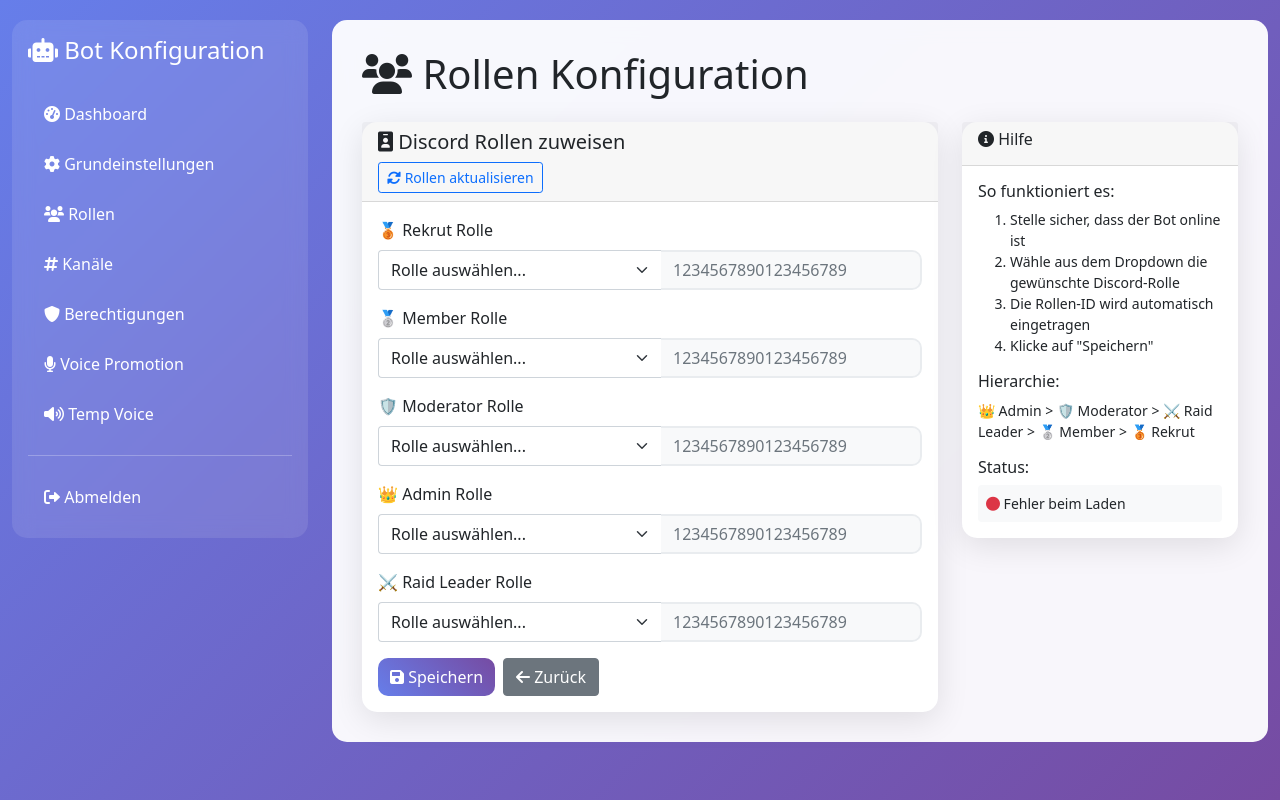
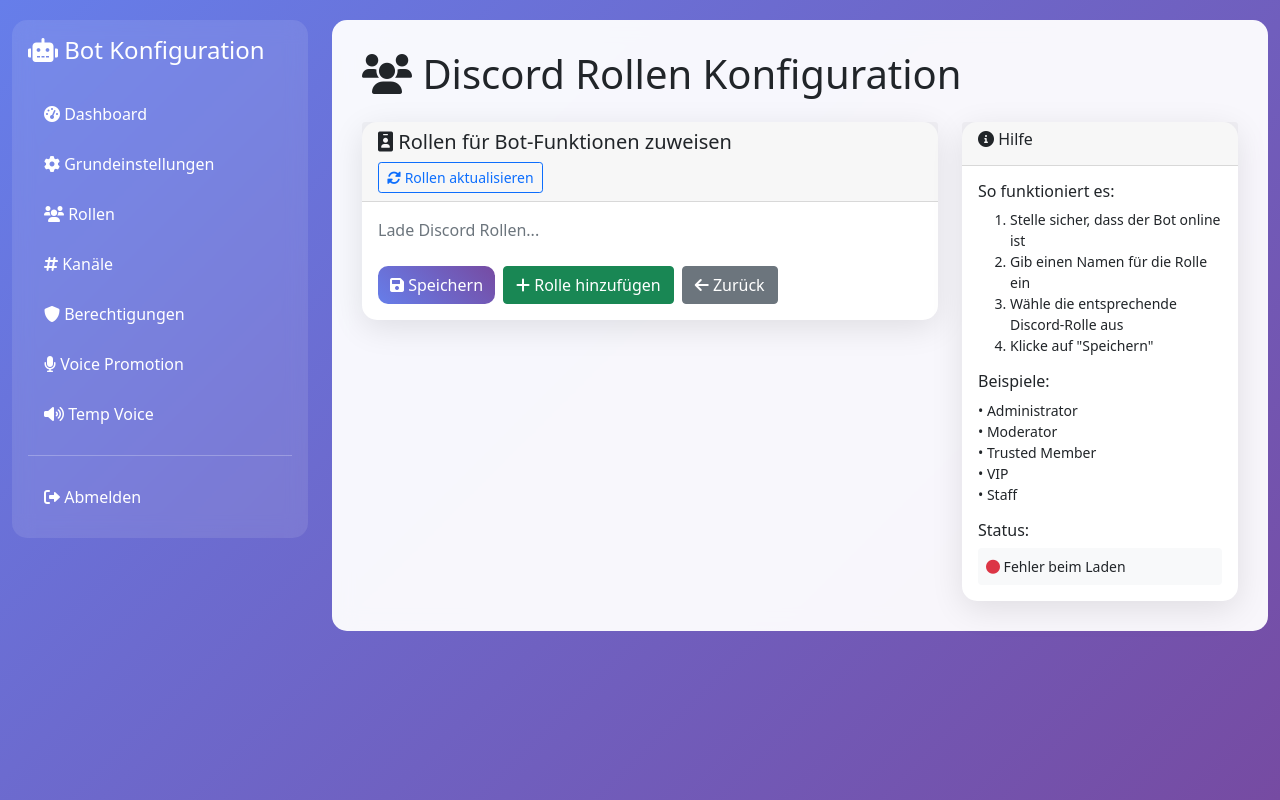
Before and after one commit to Mianthlatil/DiscordBot, a Flask app: template templates/roles.html in a window 1280 px wide. Run offline with Flask 3, Linux system fonts and the light colour scheme; the template is opened without the code that fills it, so the values that code supplies are empty.

Commit message:
Assistant checkpoint: Replace internal roles with custom Discord roles
Assistant generated file changes:
- run_web.py: Update port to 8080, Update port to 8080
- templates/roles.html: Replace internal roles with dynamic Discord roles
- web_config.py: Update roles route to handle custom Discord roles, Update permissions route to use custom roles, Update update_permission route to handle custom roles
- templates/permissions.html: Update permissions template to use custom roles

---

User prompt:

Ich möchte die internen rollen gar nicht mehr
Sondern nur meine discord rollen als drop-down

Replit-Commit-Author: Assistant
Replit-Commit-Session-Id: 9115f6bc-10f0-4f1e-8481-079f6ab377cf

```diff
--- a/run_web.py
+++ b/run_web.py
@@ -10,7 +10,7 @@ from web_config import app
 
 if __name__ == '__main__':
     print("🌐 Starte Web-Interface für Bot-Konfiguration...")
-    print("📍 URL: http://0.0.0.0:5000")
+    print("📍 URL: http://0.0.0.0:8080")
     print("🔑 Standard-Passwort: admin (kann über ADMIN_PASSWORD Umgebungsvariable geändert werden)")
     print("🔐 Flask Secret Key kann über FLASK_SECRET_KEY Umgebungsvariable gesetzt werden")
     print("\n" + "="*50)
@@ -24,4 +24,4 @@ if __name__ == '__main__':
         os.environ['FLASK_SECRET_KEY'] = 'your-secret-key-change-this-in-production'
         print("⚠️  Verwende Standard Secret Key. Setze FLASK_SECRET_KEY für Sicherheit!")
 
-    app.run(host='0.0.0.0', port=5000, debug=True)
+    app.run(host='0.0.0.0', port=8080, debug=True)
--- a/templates/roles.html
+++ b/templates/roles.html
@@ -6,7 +6,7 @@
 {% block content %}
 <div class="row">
     <div class="col-12">
-        <h1 class="mb-4"><i class="fas fa-users"></i> Rollen Konfiguration</h1>
+        <h1 class="mb-4"><i class="fas fa-users"></i> Discord Rollen Konfiguration</h1>
     </div>
 </div>
 
@@ -14,7 +14,7 @@
     <div class="col-md-8">
         <div class="card">
             <div class="card-header">
-                <h5><i class="fas fa-id-badge"></i> Discord Rollen zuweisen</h5>
+                <h5><i class="fas fa-id-badge"></i> Rollen für Bot-Funktionen zuweisen</h5>
                 <button id="refreshRoles" class="btn btn-sm btn-outline-primary">
                     <i class="fas fa-sync-alt"></i> Rollen aktualisieren
                 </button>
@@ -28,69 +28,16 @@
                 </div>
 
                 <form method="POST" id="roleForm">
-                    <div class="mb-3">
-                        <label for="role_rekrut" class="form-label">🥉 Rekrut Rolle</label>
-                        <div class="input-group">
-                            <select class="form-select discord-role-select" data-target="role_rekrut">
-                                <option value="">Rolle auswählen...</option>
-                            </select>
-                            <input type="text" class="form-control" id="role_rekrut" name="role_rekrut"
-                                   value="{{ config.roles.rekrut if config.roles else '' }}"
-                                   placeholder="1234567890123456789" readonly>
-                        </div>
+                    <div id="roleContainer">
+                        <p class="text-muted">Lade Discord Rollen...</p>
                     </div>
 
-                    <div class="mb-3">
-                        <label for="role_member" class="form-label">🥈 Member Rolle</label>
-                        <div class="input-group">
-                            <select class="form-select discord-role-select" data-target="role_member">
-                                <option value="">Rolle auswählen...</option>
-                            </select>
-                            <input type="text" class="form-control" id="role_member" name="role_member"
-                                   value="{{ config.roles.member if config.roles else '' }}"
-                                   placeholder="1234567890123456789" readonly>
-                        </div>
-                    </div>
-
-                    <div class="mb-3">
-                        <label for="role_moderator" class="form-label">🛡️ Moderator Rolle</label>
-                        <div class="input-group">
-                            <select class="form-select discord-role-select" data-target="role_moderator">
-                                <option value="">Rolle auswählen...</option>
-                            </select>
-                            <input type="text" class="form-control" id="role_moderator" name="role_moderator"
-                                   value="{{ config.roles.moderator if config.roles else '' }}"
-                                   placeholder="1234567890123456789" readonly>
-                        </div>
-                    </div>
-
-                    <div class="mb-3">
-                        <label for="role_admin" class="form-label">👑 Admin Rolle</label>
-                        <div class="input-group">
-                            <select class="form-select discord-role-select" data-target="role_admin">
-                                <option value="">Rolle auswählen...</option>
-                            </select>
-                            <input type="text" class="form-control" id="role_admin" name="role_admin"
-                                   value="{{ config.roles.admin if config.roles else '' }}"
-                                   placeholder="1234567890123456789" readonly>
-                        </div>
-                    </div>
-
-                    <div class="mb-3">
-                        <label for="role_raid_leader" class="form-label">⚔️ Raid Leader Rolle</label>
-                        <div class="input-group">
-                            <select class="form-select discord-role-select" data-target="role_raid_leader">
-                                <option value="">Rolle auswählen...</option>
-                            </select>
-                            <input type="text" class="form-control" id="role_raid_leader" name="role_raid_leader"
-                                   value="{{ config.roles.raid_leader if config.roles else '' }}"
-                                   placeholder="1234567890123456789" readonly>
-                        </div>
-                    </div>
-
-                    <div class="d-flex gap-2">
+                    <div class="d-flex gap-2 mt-4">
                         <button type="submit" class="btn btn-primary">
                             <i class="fas fa-save"></i> Speichern
+                        </button>
+                        <button type="button" id="addRole" class="btn btn-success">
+                            <i class="fas fa-plus"></i> Rolle hinzufügen
                         </button>
                         <a href="{{ url_for('index') }}" class="btn btn-secondary">
                             <i class="fas fa-arrow-left"></i> Zurück
@@ -110,14 +57,18 @@
                 <h6>So funktioniert es:</h6>
                 <ol class="small">
                     <li>Stelle sicher, dass der Bot online ist</li>
-                    <li>Wähle aus dem Dropdown die gewünschte Discord-Rolle</li>
-                    <li>Die Rollen-ID wird automatisch eingetragen</li>
+                    <li>Gib einen Namen für die Rolle ein</li>
+                    <li>Wähle die entsprechende Discord-Rolle aus</li>
                     <li>Klicke auf "Speichern"</li>
                 </ol>
 
-                <h6 class="mt-3">Hierarchie:</h6>
+                <h6 class="mt-3">Beispiele:</h6>
                 <p class="small">
-                    👑 Admin > 🛡️ Moderator > ⚔️ Raid Leader > 🥈 Member > 🥉 Rekrut
+                    • Administrator<br>
+                    • Moderator<br>
+                    • Trusted Member<br>
+                    • VIP<br>
+                    • Staff
                 </p>
 
                 <h6 class="mt-3">Status:</h6>
@@ -130,6 +81,9 @@
 </div>
 
 <script>
+let discordRoles = [];
+let roleCounter = 0;
+
 document.addEventListener('DOMContentLoaded', function() {
     loadDiscordRoles();
 
@@ -138,26 +92,15 @@ document.addEventListener('DOMContentLoaded', function() {
         loadDiscordRoles();
     });
 
-    // Role selection handlers
-    document.querySelectorAll('.discord-role-select').forEach(select => {
-        select.addEventListener('change', function() {
-            const targetId = this.getAttribute('data-target');
-            const targetInput = document.getElementById(targetId);
-
-            if (this.value) {
-                targetInput.value = this.value;
-                targetInput.style.backgroundColor = '#e8f5e8';
-            } else {
-                targetInput.style.backgroundColor = '';
-            }
-        });
+    // Add role button
+    document.getElementById('addRole').addEventListener('click', function() {
+        addRoleRow();
     });
 });
 
 function loadDiscordRoles() {
     const loading = document.getElementById('loading');
     const status = document.getElementById('roleStatus');
-    const selects = document.querySelectorAll('.discord-role-select');
 
     loading.style.display = 'block';
     status.innerHTML = '<i class="fas fa-circle text-warning"></i> Lade Rollen...';
@@ -166,43 +109,18 @@ function loadDiscordRoles() {
         .then(response => response.json())
         .then(roles => {
             loading.style.display = 'none';
+            discordRoles = roles;
 
             if (roles.length === 0) {
                 status.innerHTML = '<i class="fas fa-circle text-danger"></i> Keine Rollen gefunden - Bot offline?';
+                document.getElementById('roleContainer').innerHTML = '<p class="text-danger">Bot ist offline oder keine Rollen gefunden.</p>';
                 return;
             }
 
             status.innerHTML = `<i class="fas fa-circle text-success"></i> ${roles.length} Rollen geladen`;
 
-            // Clear and populate all selects
-            selects.forEach(select => {
-                const currentValue = document.getElementById(select.getAttribute('data-target')).value;
-
-                // Clear existing options except first
-                while (select.children.length > 1) {
-                    select.removeChild(select.lastChild);
-                }
-
-                // Add roles
-                roles.forEach(role => {
-                    const option = document.createElement('option');
-                    option.value = role.id;
-                    option.textContent = role.name;
-
-                    // Set color if available
-                    if (role.color && role.color !== '#000000') {
-                        option.style.color = role.color;
-                    }
-
-                    // Select if this is the current value
-                    if (role.id == currentValue) {
-                        option.selected = true;
-                        select.style.backgroundColor = '#e8f5e8';
-                    }
-
-                    select.appendChild(option);
-                });
-            });
+            // Load existing roles from config
+            loadExistingRoles();
         })
         .catch(error => {
             console.error('Error loading roles:', error);
@@ -210,20 +128,101 @@ function loadDiscordRoles() {
             status.innerHTML = '<i class="fas fa-circle text-danger"></i> Fehler beim Laden';
         });
 }
+
+function loadExistingRoles() {
+    const container = document.getElementById('roleContainer');
+    container.innerHTML = '';
+
+    // Load existing roles from config
+    fetch('/api/config')
+        .then(response => response.json())
+        .then(config => {
+            const existingRoles = config.custom_roles || {};
+
+            if (Object.keys(existingRoles).length === 0) {
+                // Add first empty role row
+                addRoleRow();
+            } else {
+                // Add existing roles
+                Object.entries(existingRoles).forEach(([name, roleId]) => {
+                    addRoleRow(name, roleId);
+                });
+            }
+        })
+        .catch(error => {
+            console.error('Error loading config:', error);
+            addRoleRow(); // Add at least one empty row
+        });
+}
+
+function addRoleRow(name = '', roleId = '') {
+    const container = document.getElementById('roleContainer');
+    const rowId = `role_${roleCounter++}`;
+
+    const roleRow = document.createElement('div');
+    roleRow.className = 'row mb-3 role-row';
+    roleRow.id = rowId;
+
+    roleRow.innerHTML = `
+        <div class="col-md-5">
+            <label class="form-label">Rollen-Name</label>
+            <input type="text" class="form-control role-name" name="role_names[]"
+                   value="${name}" placeholder="z.B. Administrator">
+        </div>
+        <div class="col-md-6">
+            <label class="form-label">Discord Rolle</label>
+            <select class="form-select discord-role-select" name="role_ids[]">
+                <option value="">Rolle auswählen...</option>
+                ${discordRoles.map(role => `
+                    <option value="${role.id}" ${role.id == roleId ? 'selected' : ''}
+                            ${role.color && role.color !== '#000000' ? `style="color: ${role.color}"` : ''}>
+                        ${role.name}
+                    </option>
+                `).join('')}
+            </select>
+        </div>
+        <div class="col-md-1">
+            <label class="form-label">&nbsp;</label>
+            <button type="button" class="btn btn-outline-danger btn-sm d-block remove-role">
+                <i class="fas fa-trash"></i>
+            </button>
+        </div>
+    `;
+
+    container.appendChild(roleRow);
+
+    // Add remove functionality
+    roleRow.querySelector('.remove-role').addEventListener('click', function() {
+        roleRow.remove();
+    });
+
+    // Add change event to highlight selected roles
+    roleRow.querySelector('.discord-role-select').addEventListener('change', function() {
+        if (this.value) {
+            this.style.backgroundColor = '#e8f5e8';
+        } else {
+            this.style.backgroundColor = '';
+        }
+    });
+
+    // Set initial highlight
+    if (roleId) {
+        roleRow.querySelector('.discord-role-select').style.backgroundColor = '#e8f5e8';
+    }
+}
 </script>
 
 <style>
+.role-row {
+    border: 1px solid #dee2e6;
+    border-radius: 8px;
+    padding: 15px;
+    margin-bottom: 15px;
+    background-color: #f8f9fa;
+}
+
 .discord-role-select option {
     padding: 5px;
-}
-
-.input-group .form-select {
-    border-right: 0;
-}
-
-.input-group .form-control[readonly] {
-    background-color: #f8f9fa;
-    border-left: 0;
 }
 
 #roleStatus {
@@ -231,5 +230,9 @@ function loadDiscordRoles() {
     border-radius: 4px;
     background-color: #f8f9fa;
 }
+
+.remove-role {
+    margin-top: 32px;
+}
 </style>
 {% endblock %}
```
Also changed, not shown: templates/permissions.html (+15 -11 lines), web_config.py (+19 -10 lines).
